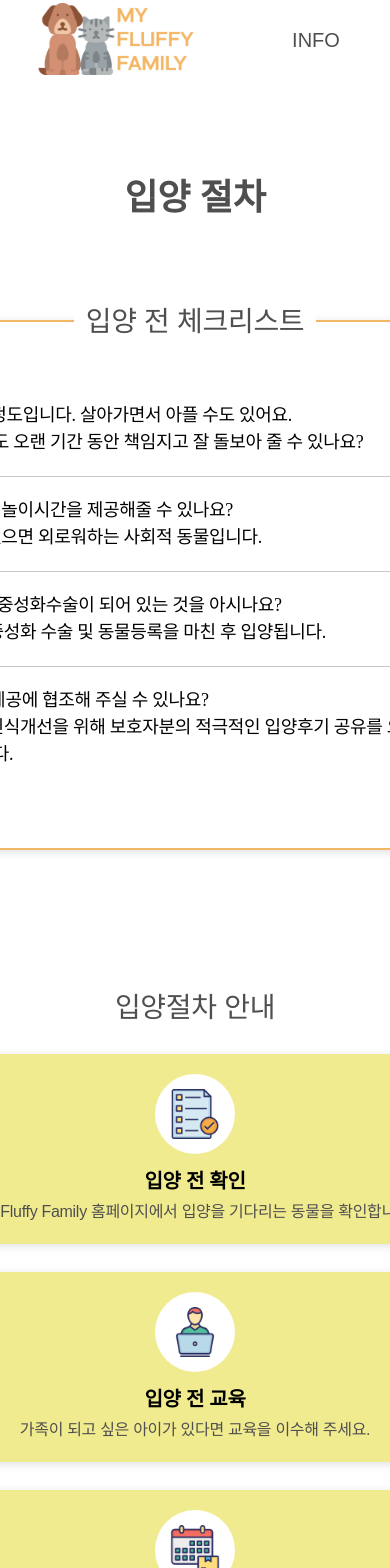
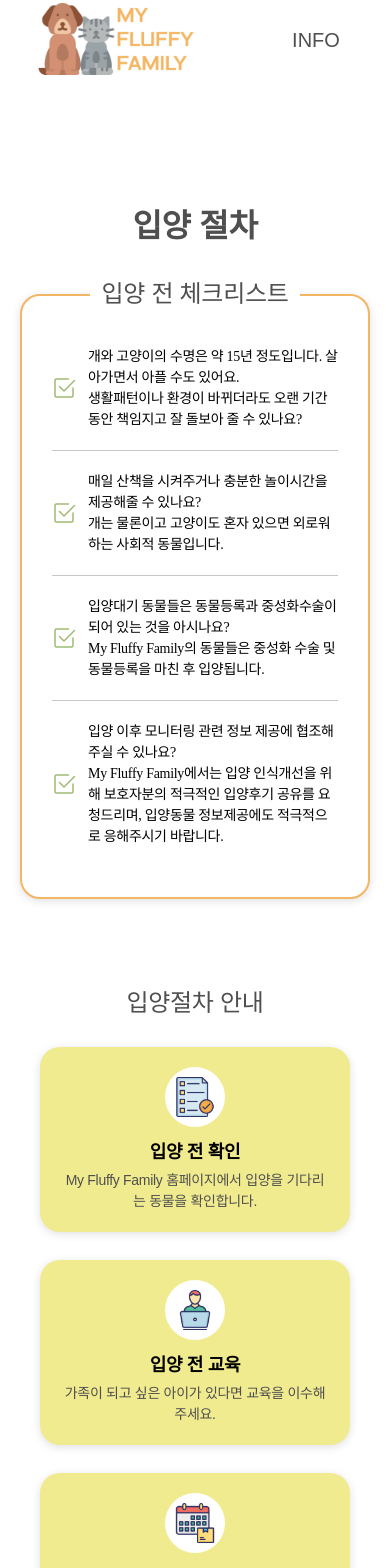
Before and after one commit to hnaa0/my-fluffy-family, a React (Vite) app: page /findfamily/adoptprocess in a window 390 px wide. Shown: the top 1568 px of the page. Built offline with nearby package versions, Linux system fonts and the light colour scheme; no server answers; a web font is replaced by a local one.

Commit message:
💄Responsive(Mobile) AdoptProcess page

```diff
--- a/src/Pages/AdoptProcess.tsx
+++ b/src/Pages/AdoptProcess.tsx
@@ -1,4 +1,5 @@
 import styled from "styled-components";
+import { device } from "../styles/theme";
 import checkmark from "../assets/icons/check-icon.png";
 import learning from "../assets/icons/learn-icon.png";
 import calendar from "../assets/icons/calendar-icon.png";
@@ -173,12 +174,20 @@ const ArticleTitle = styled.h3`
   padding: 12px;
   background-color: var(--color-white);
   margin-bottom: 12px;
+
+  @media ${device.mobile} {
+    font-size: 24px;
+  }
 `;
 
 const UnorderedList = styled.ul`
   width: 1000px;
   padding: 60px 40px;
   border-radius: 20px;
+
+  @media ${device.mobile} {
+    width: 100vw;
+  }
 `;
 
 const ListItem = styled.li`
@@ -192,12 +201,20 @@ const Container = styled.section`
   align-items: center;
   padding: 100px;
   letter-spacing: -0.3px;
+
+  @media ${device.mobile} {
+    padding: 130px 20px 50px;
+  }
 `;
 
 const Mailtitle = styled.h2`
   font-size: 36px;
   font-weight: bold;
   margin-bottom: 52px;
+
+  @media ${device.mobile} {
+    font-size: 32px;
+  }
 `;
 
 const Article = styled.article`
@@ -206,6 +223,10 @@ const Article = styled.article`
   flex-direction: column;
   align-items: center;
   margin: 52px 0 80px;
+
+  @media ${device.mobile} {
+    margin: 0 0 80px;
+  }
 `;
 
 const CheckListTitle = styled(ArticleTitle)`
@@ -215,6 +236,10 @@ const CheckListTitle = styled(ArticleTitle)`
   padding: 12px;
   background-color: var(--color-white);
   margin-bottom: 12px;
+
+  @media ${device.mobile} {
+    font-size: 24px;
+  }
 `;
 
 const CheckList = styled(UnorderedList)`
@@ -235,6 +260,12 @@ const CheckList = styled(UnorderedList)`
     fill: var(--color-green);
     margin-right: 12px;
   }
+
+  @media ${device.mobile} {
+    width: 100%;
+    font-size: 16px;
+    padding: 30px;
+  }
 `;
 
 const CheckListLi = styled(ListItem)`
@@ -243,12 +274,24 @@ const CheckListLi = styled(ListItem)`
   &:not(:nth-last-of-type(1)) {
     border-bottom: 1px solid var(--color-gray-light);
   }
+
+  @media ${device.mobile} {
+    font-size: 14px;
+  }
 `;
 
-const Process = styled(UnorderedList)``;
+const Process = styled(UnorderedList)`
+  @media ${device.mobile} {
+    padding-bottom: 0;
+  }
+`;
 
 const ProcessTitle = styled(ArticleTitle)`
   margin-bottom: -40px;
+
+  @media ${device.mobile} {
+    font-size: 24px;
+  }
 `;
 
 const ProcessLi = styled(ListItem)`
@@ -268,9 +311,17 @@ const ProcessSubtitle = styled.h4`
   font-weight: bold;
   color: var(--color-black);
   margin: 12px 0 4px;
+
+  @media ${device.mobile} {
+    font-size: 18px;
+  }
 `;
 
-const ProcessTxt = styled.span``;
+const ProcessTxt = styled.span`
+  @media ${device.mobile} {
+    font-size: 14px;
+  }
+`;
 
 const ProcessImg = styled.div`
   position: relative;
@@ -282,9 +333,18 @@ const ProcessImg = styled.div`
   border-radius: 50%;
   background-color: var(--color-white);
 
+  @media ${device.mobile} {
+    width: 60px;
+    height: 60px;
+  }
+
   img {
     width: 50px;
     height: auto;
+
+    @media ${device.mobile} {
+      width: 40px;
+    }
   }
 `;
 
@@ -300,6 +360,16 @@ const Notice = styled(UnorderedList)`
     width: 160px;
     height: auto;
     transform: scaleX(-1);
+
+    @media ${device.mobile} {
+      width: 100px;
+      right: 10px;
+    }
+  }
+
+  @media ${device.mobile} {
+    width: 100%;
+    font-family: Gmarket_Light;
   }
 `;
 
```
